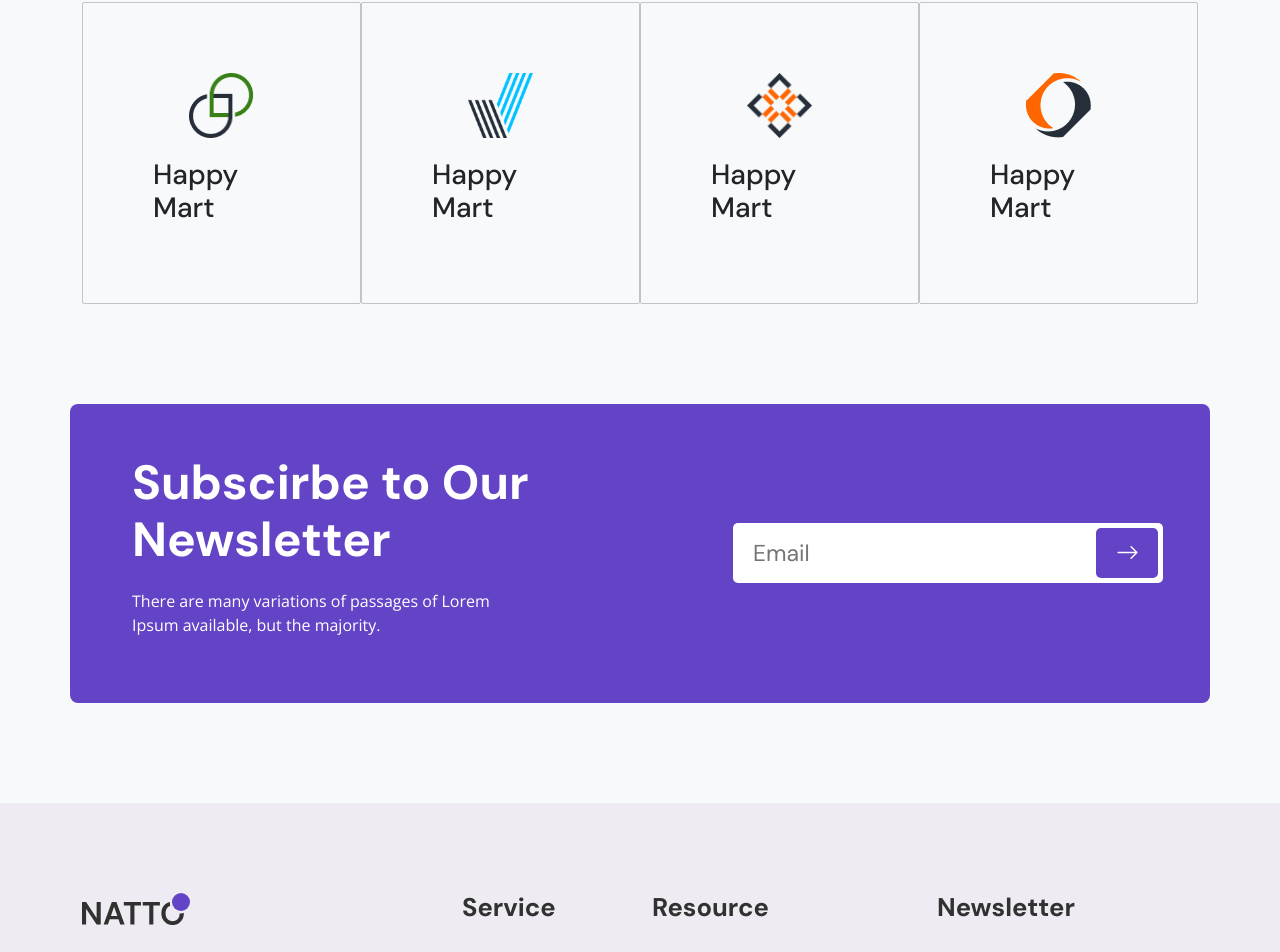
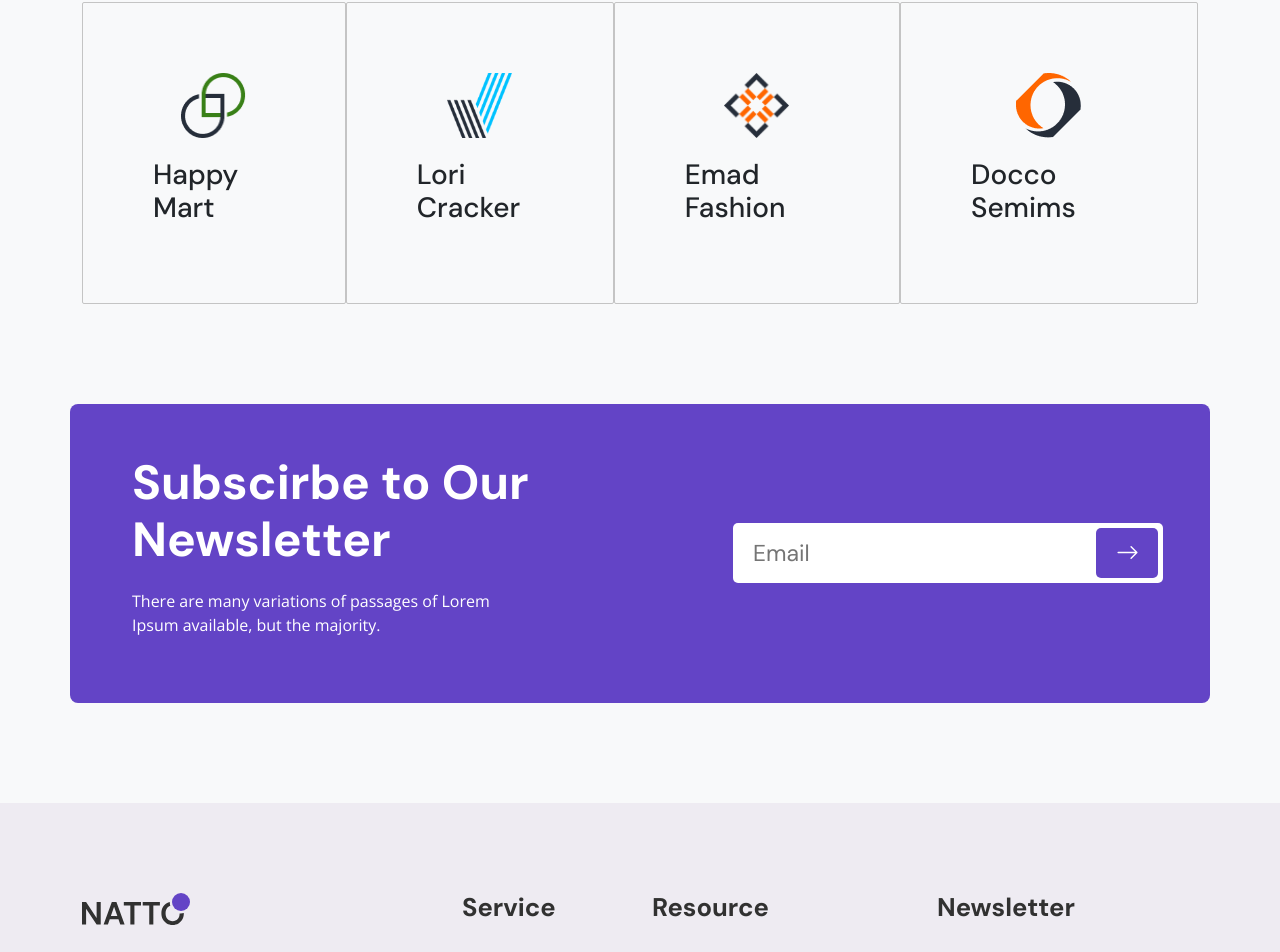
Before and after one commit to smanas1/portfolio, a Next.js app: page / in a window 1280 px wide. Shown: the part 3648-4600 px from the top of the page. Built offline with nearby package versions, Linux system fonts and the light colour scheme; a web font is replaced by a local one.

Commit message:
partner name change

```diff
--- a/src/components/Partners/Partner.js
+++ b/src/components/Partners/Partner.js
@@ -28,7 +28,7 @@ const Partner = () => {
                   width={65}
                   alt="partner"
                 />
-                <h3>Happy Mart</h3>
+                <h3>Lori Cracker</h3>
               </div>
               <div className=" partner-list">
                 <Image
@@ -37,7 +37,7 @@ const Partner = () => {
                   width={65}
                   alt="partner"
                 />
-                <h3>Happy Mart</h3>
+                <h3>Emad Fashion</h3>
               </div>
               <div className=" partner-list">
                 <Image
@@ -46,7 +46,7 @@ const Partner = () => {
                   width={65}
                   alt="partner"
                 />
-                <h3>Happy Mart</h3>
+                <h3>Docco Semims</h3>
               </div>
             </div>
           </div>
```
